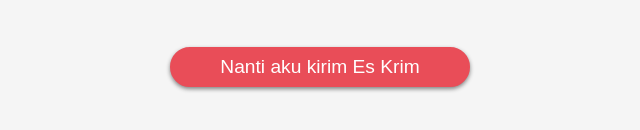
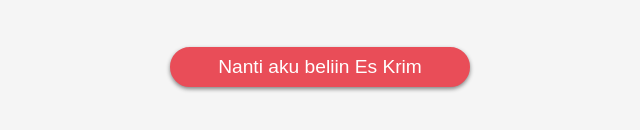
Before and after one commit to yusriyahf/lala, a plain HTML site: page index.html in a window 1280 px wide. Both pictures are taken after a click on the button "Ya". Shown: the part 510-640 px from the top of the page, 320-960 px from the left. Drawn offline with Linux system fonts and the light colour scheme.

Commit message:
Update index.html

```diff
--- a/index.html
+++ b/index.html
@@ -15,7 +15,7 @@
             <button class="noBtn">Tidak</button>
         </div>
         <div class="btn-group-2" style="display: none;">
-            <button class="newBtn">Nanti aku kirim Es Krim</button>
+            <button class="newBtn">Nanti aku beliin Es Krim</button>
         </div>
     </div>
     <script src="script.js"></script>
```
